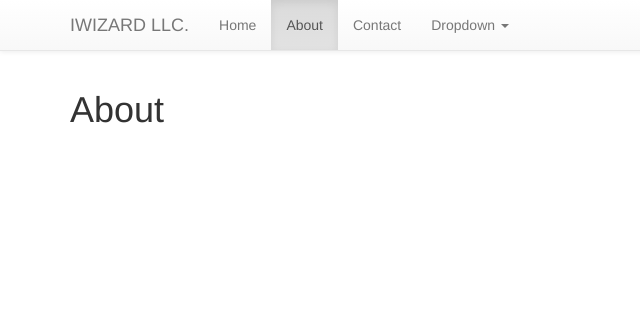
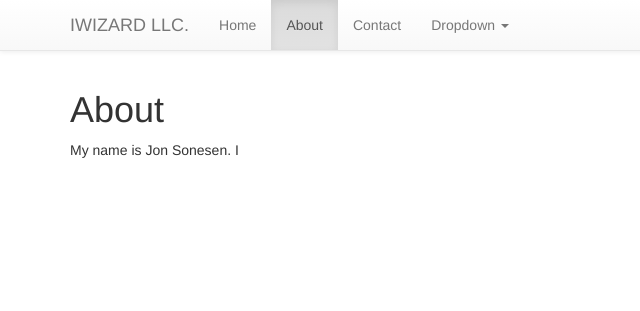
Before and after one commit to doomb0t/django-examples, a Django app: page /about/ in a window 1280 px wide. Shown: the top 311 px of the page, without its empty margins (0-640 px from the left). Run offline with Django 3.2, Linux system fonts and the light colour scheme; some libraries are stand-ins or nearby versions.

Commit message:
formating fixes

```diff
--- a/djangoexample/static/templates/about.html
+++ b/djangoexample/static/templates/about.html
@@ -1,4 +1,6 @@
 {% extends 'base.html' %}
 {% block content %}
     <h1>About</h1>
+<p>My name is Jon Sonesen. I </p>
+
 {% endblock %}
--- a/djangoexample/static/templates/home.html
+++ b/djangoexample/static/templates/home.html
@@ -7,5 +7,5 @@
 {% endblock %}
 
 {% block content %}
-<h1></h1>
+    <h1></h1>
 {% endblock %}
```
Also changed, not shown: djangoexample/static/templates/base.html (+4 -5 lines), djangoexample/static/templates/account/login.html (indentation only), djangoexample/static/templates/account/logout.html (indentation only), djangoexample/static/templates/account/signup.html (indentation only), djangoexample/static/templates/contact.html (indentation only), djangoexample/static/templates/navbar.html (indentation only).
